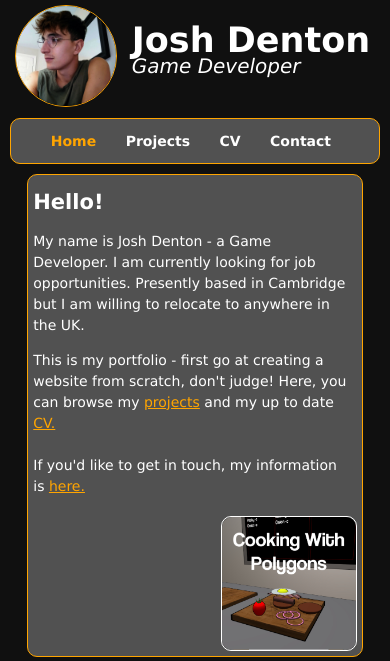
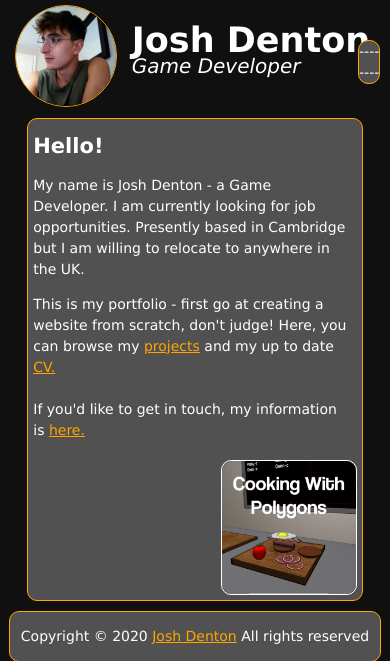
Before and after one commit to joshuadenton5/joshuadenton.github.io, a PHP site: page / in a window 390 px wide; the page is wider, and only the part inside the window is pictured. Shown: the top 661 px of that part. Run offline with PHP 8.4, Linux system fonts and the light colour scheme; some libraries are stand-ins or nearby versions.

Commit message:
mobile nav links

```diff
--- a/css/style.css
+++ b/css/style.css
@@ -11,6 +11,11 @@ body {
     overflow: hidden;
     background-color: rgb(16, 16, 16);
 }
+.linksContainer{
+    overflow:hidden;
+    width:80%;
+    font-size:18px;
+}
 .mainCon {
     width: 90%;
     margin: auto;
@@ -21,10 +26,6 @@ body {
     border-color: orange;
     overflow: hidden;
     color:white;
-}
-#main-header
-{
-
 }
 #logo {
     padding: 5px;
@@ -59,6 +60,43 @@ body {
 .tag i{
     position:center;
 }
+#mobileLines {
+    display:none;
+    float: right;
+    color: white;
+    margin-top:40px;
+    position: relative;
+    border: ridge;
+    border-width: 1px;
+    border-radius: 10px;
+    border-color: orange;
+    background-color: rgb(81, 81, 81);
+}
+#mobileLines:hover{
+    color:orange;
+    cursor:pointer;
+}
+#linksMenu {
+    display: none;
+    background-color: rgb(81, 81, 81);
+    color: white;
+    float: right;
+    border: ridge;
+    border-width: 1px;
+    border-color: orange;
+    border-radius: 10px;
+}
+#linksMenu ul{
+    list-style:none;
+    padding:0 10px 0 10px;
+}
+#linksMenu a {
+    color: white;
+    text-decoration: none;
+}
+#linksMenu a:hover{
+    color:orange;
+}
 #main-header h1{
 	width: 60%;
 	box-sizing:border-box;
@@ -81,6 +119,7 @@ body {
     border-width: thin;
     margin-bottom: 10px;
 }
+
 #bar{
 	display: inline-block;
 	vertical-align: middle;
@@ -189,10 +228,6 @@ body {
     width: 100%;
     left: 0;
     border-radius: 10px;
-    /*-webkit-transition: opacity 1s ease-in-out;
--moz-transition: opacity 2s ease-in-out;
--o-transition: opacity 2s ease-in-out;
-transition: opacity 2s ease-in-out;*/
 }
 
 .arrow{
@@ -232,44 +267,6 @@ transition: opacity 2s ease-in-out;*/
     padding-bottom: 100%;
 }
 
-/* Potential smooth animation of images
-#showcase img.top{
-    animation-name: sc1fade;
-    animation-timing-function:ease-in-out;
-    animation-iteration-count:infinite;
-    animation-duration: 4s;
-    animation-direction:alternate;
-}
-@keyframes sc1fade{
-    0%{
-        opacity:0;
-    }
-    /*17%{
-        opacity:1;
-    }
-    25% {
-        opacity: 0;
-    }
-    92%{
-        opacity:0;
-    }
-    100% {
-        opacity: 1;
-    }
-}
-#showcase img:nth-of-type(1){
-    animation-delay: 12s;
-}
-#showcase img:nth-of-type(2) {
-    animation-delay: 8s;
-}
-#showcase img:nth-of-type(3) {
-    animation-delay: 4s;
-}
-#showcase img:nth-of-type(4) {
-    animation-delay: 0;
-}
-*/
 #showcase h1{
 	color: #fff;
 	font-size: 50px;
@@ -327,6 +324,14 @@ transition: opacity 2s ease-in-out;*/
 }
 
 @-ms-viewport{width:device-width;}
+@media(max-width: 500px){
+    #navbar {
+        display:none;
+    }
+    #mobileLines{
+        display:block;
+    }
+}
 @media(max-width:1200px){
     .container, #main-footer{
         width:95%;
@@ -346,6 +351,7 @@ transition: opacity 2s ease-in-out;*/
     #logo, .tag{
         position:center;
     }
+
     #navbar ul, #navbar li, #navbar a {
         position: center;
     }
--- a/headers/header.html
+++ b/headers/header.html
@@ -7,10 +7,23 @@
         </div>
         <span class="tag">
             <a href="/">
-                <strong>Josh Denton</strong> <br />
+                <strong>Josh Denton</strong><br />
                 <i>Game Developer</i>
             </a>
         </span>
+        <div id="mobileLines" onclick="ChangeNavState()">
+            <i>---- <br /> ----</i>
+        </div>
+    </div>
+    <div class="linksContainer">
+        <div id="linksMenu">
+            <ul>
+                <li><a id="" href="/"><strong>Home</strong></a></li>
+                <li><a id=" Projects" href="/PersonalProjects"><strong>Projects</strong></></a></li>
+                <li><a id="" href="/CV"><strong>CV</strong></></a></li>
+                <li><a id="" href="/Contact"><strong>Contact</strong></></a></li>
+            </ul>
+        </div>
     </div>
 </header>
 <nav class="container">
@@ -26,3 +39,4 @@
     </div>
 </nav>
 <script type="text/javascript" src="/js/checkPage.js"></script>
+<script type="text/javascript" src="/js/mobileNav.js"></script>
--- /dev/null
+++ b/js/mobileNav.js
@@ -0,0 +1,9 @@
+function ChangeNavState() {
+    var e = document.getElementById("linksMenu");
+    if (e.style.display === "block") {
+        e.style = "none";
+    }
+    else {
+        e.style.display = "block";
+    }
+}
```
